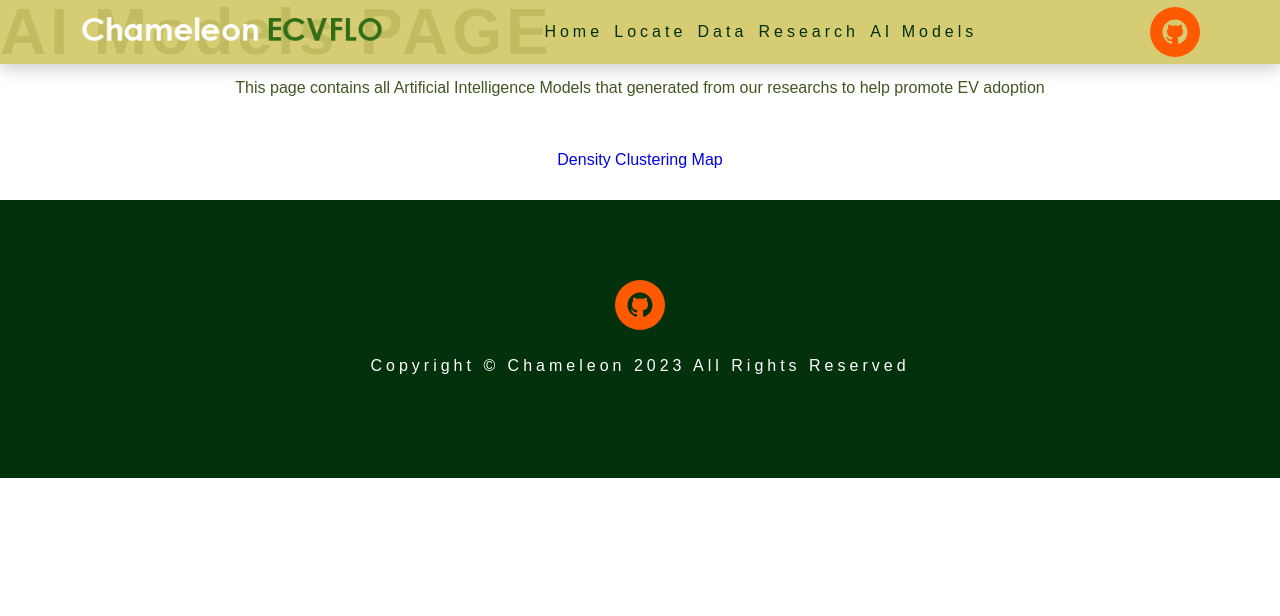
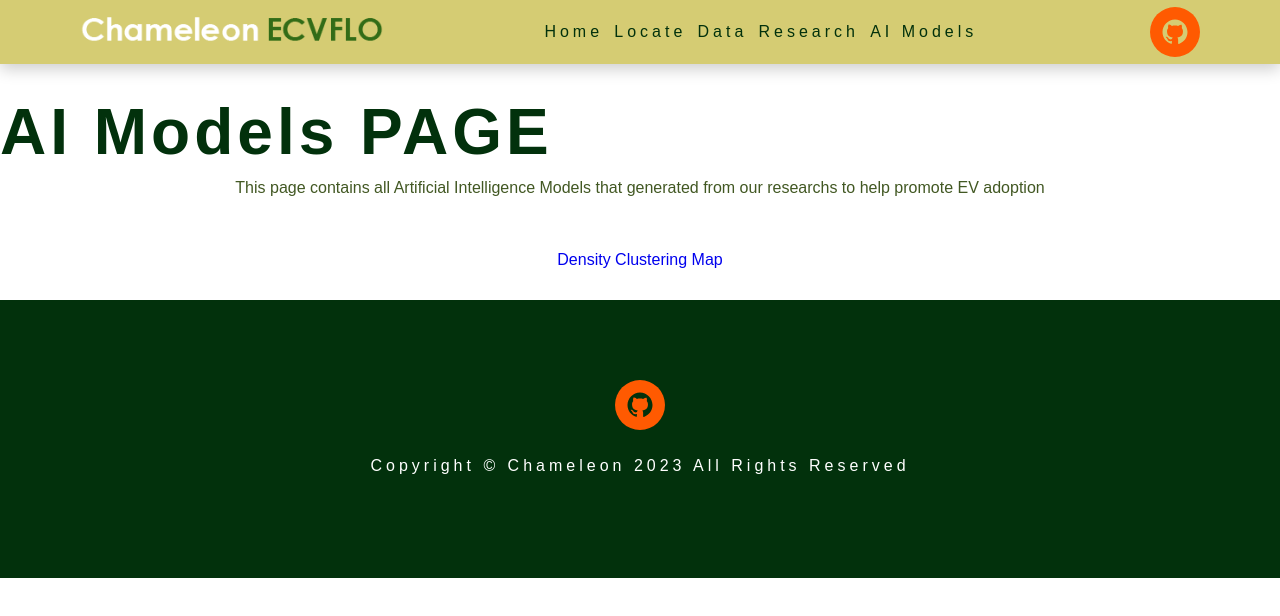
Before and after one commit to Chameleon-company/EVCFLO, a React (Create React App) app in the folder frontend/evcflofront/: page /aimodels in a window 1280 px wide. Shown: the top 616 px of the page. Built offline with nearby package versions, Linux system fonts and the light colour scheme.

Commit message:
fixed css

```diff
--- a/frontend/evcflofront/src/index.css
+++ b/frontend/evcflofront/src/index.css
@@ -120,7 +120,7 @@ p {
   background: var(--prime-clr-5);
 }
 /*center text*/
-.centerText{
+.centerText {
   text-align: center;
 }
 /*center element display*/
@@ -399,3 +399,7 @@ Hero Component
     max-width: 45rem;
   }
 }
+
+.aiModels {
+  margin-top: 100px;
+}
--- a/frontend/evcflofront/src/pages/aimodels.js
+++ b/frontend/evcflofront/src/pages/aimodels.js
@@ -1,6 +1,6 @@
 const AImodels = () => {
   return (
-    <div>
+    <div className="aiModels">
       <h1>AI models PAGE</h1>
       <p className="centerText">
         {" "}
@@ -13,7 +13,6 @@ const AImodels = () => {
           rel="noreferrer"
           href={process.env.PUBLIC_URL + "densityclusteringmap.html"}
         >
-          {" "}
           Density Clustering Map
         </a>
       </div>
```
